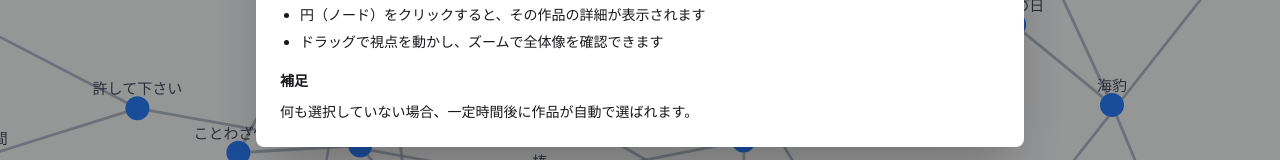
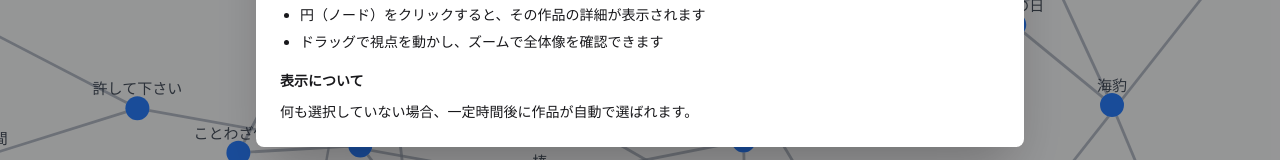
Before and after one commit to vdslab/theme2025-fruits, a React (Vite) app: page / in a window 1280 px wide. Shown: the part 495-655 px from the top of the page. Built offline with nearby package versions, Linux system fonts and the light colour scheme.

Commit message:
補足->表示について

```diff
--- a/src/components/HelpModal.jsx
+++ b/src/components/HelpModal.jsx
@@ -59,7 +59,7 @@ export default function HelpModal({ isOpen, onClose }) {
                     </section>
 
                     <section className="space-y-2">
-                        <h4 className="font-semibold">補足</h4>
+                        <h4 className="font-semibold">表示について</h4>
                         <p>
                             何も選択していない場合、一定時間後に作品が自動で選ばれます。
                         </p>
```
